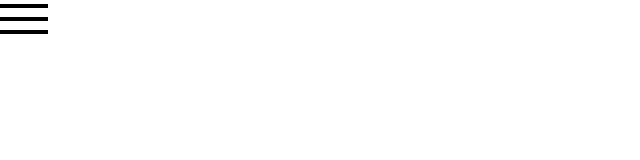
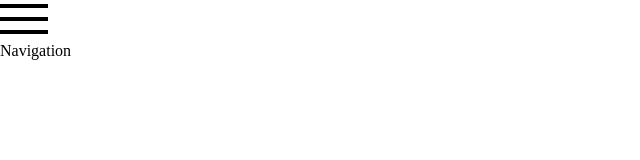
Before and after one commit to annaszalkiewicz/react-diet-app, a React (Create React App) app: page / in a window 1280 px wide. Shown: the top 160 px of the page, without its empty margins (0-640 px from the left). Built offline with nearby package versions, Linux system fonts and the light colour scheme.

Commit message:
Create Nav component

```diff
--- a/src/components/Header.js
+++ b/src/components/Header.js
@@ -1,4 +1,5 @@
 import React, { useState } from "react";
+import Nav from "./Nav";
 
 const Header = () => {
   const [navIsOpen, toggleNav] = useState(false);
@@ -35,6 +36,7 @@ const Header = () => {
           <rect y="17" width="48" height="4" className="rect-3" style={{transform: 'rotate(-45deg)', transformOrigin: '50%'}} />
         </svg>
       )}
+      <Nav />
     </header>
   );
 };
--- /dev/null
+++ b/src/components/Nav.js
@@ -0,0 +1,11 @@
+import React from 'react';
+
+const Nav = () => {
+  return (
+    <div>
+      Navigation
+    </div>
+  );
+};
+
+export default Nav;
```
